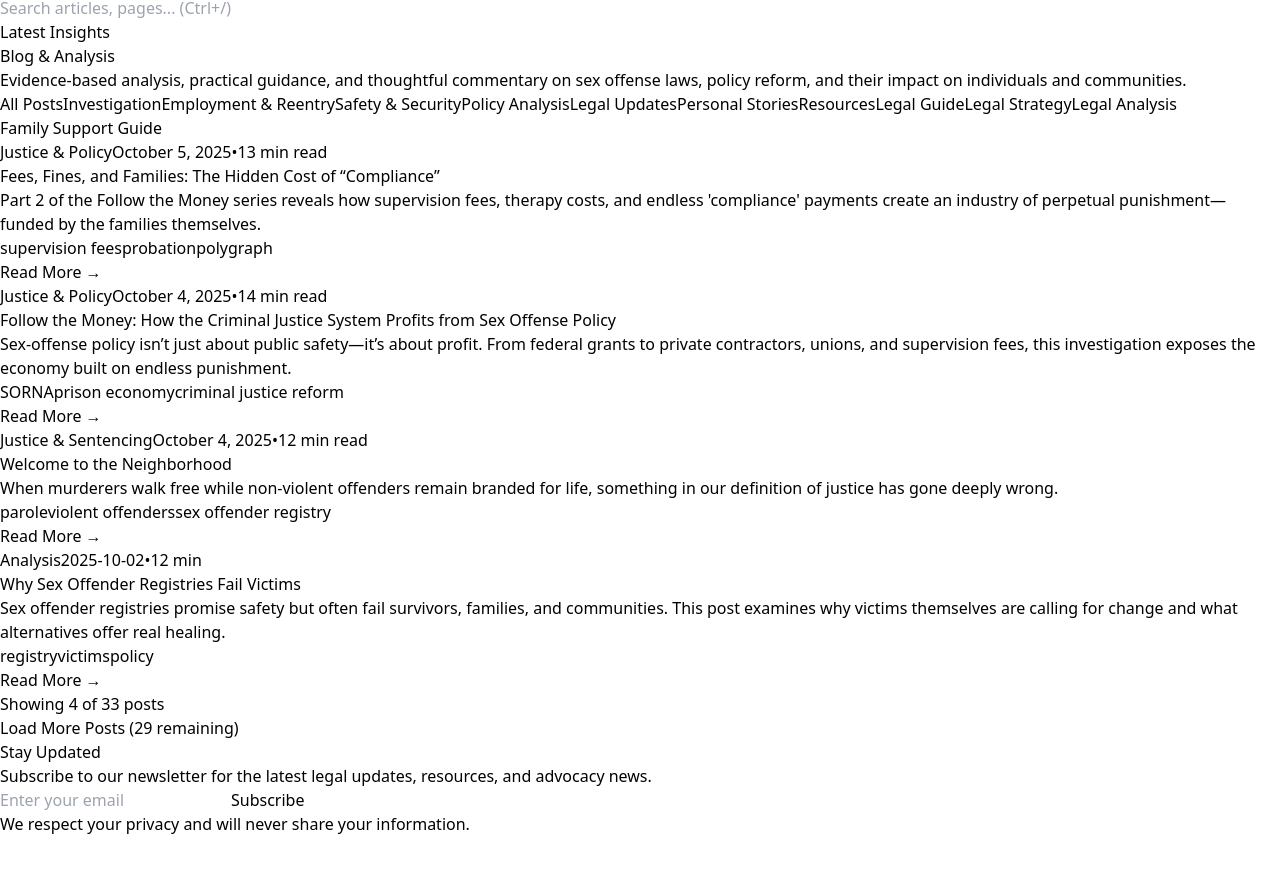
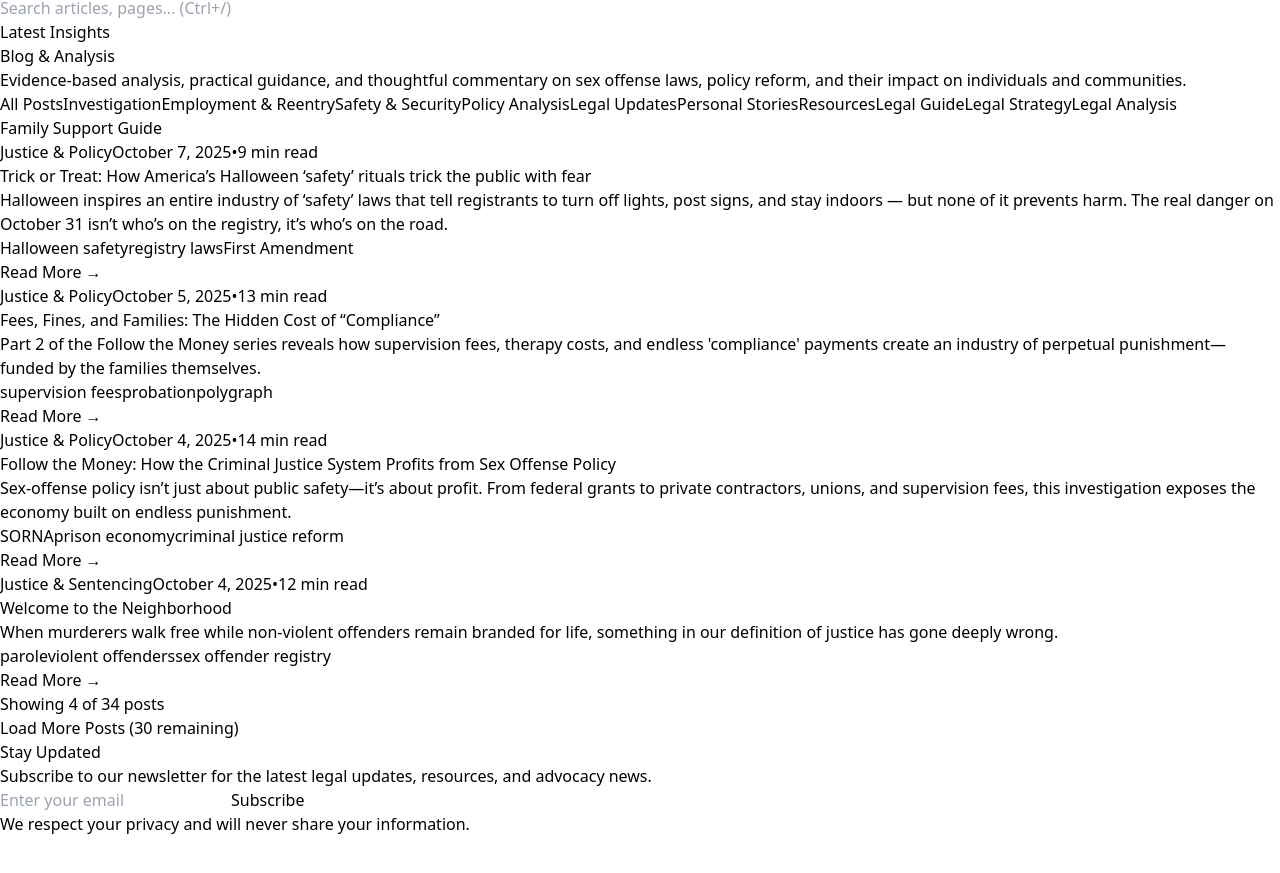
Before and after one commit to projectsolarrecon/Solar, a React (Vite) app: page /blog in a window 1280 px wide. Shown: the part 3036-3909 px from the top of the page. Built offline with nearby package versions, Linux system fonts and the light colour scheme.

Commit message:
Update blogPosts.ts

```diff
--- a/src/data/blogPosts.ts
+++ b/src/data/blogPosts.ts
@@ -12,6 +12,26 @@ export interface BlogPost {
 
 export const allBlogPosts: BlogPost[] = [
   // Insert this object at the TOP of the exported array (newest-first):
+{
+  id: "halloween-safety-myth-2025-10-07",
+  title: "Trick or Treat: How America’s Halloween ‘safety’ rituals trick the public with fear",
+  excerpt:
+    "Halloween inspires an entire industry of ‘safety’ laws that tell registrants to turn off lights, post signs, and stay indoors — but none of it prevents harm. The real danger on October 31 isn’t who’s on the registry, it’s who’s on the road.",
+  author: "The SOLAR Project",
+  date: "October 7, 2025",
+  readTime: "9 min read",
+  category: "Justice & Policy",
+  tags: [
+    "Halloween safety",
+    "registry laws",
+    "First Amendment",
+    "NHTSA",
+    "drunk driving",
+    "public policy",
+    "civil rights",
+  ],
+  path: "/blog/halloween-safety-myth",
+},
 {
   id: "follow-the-money-part2-2025-10-04",
   title: "Fees, Fines, and Families: The Hidden Cost of “Compliance”",
```
